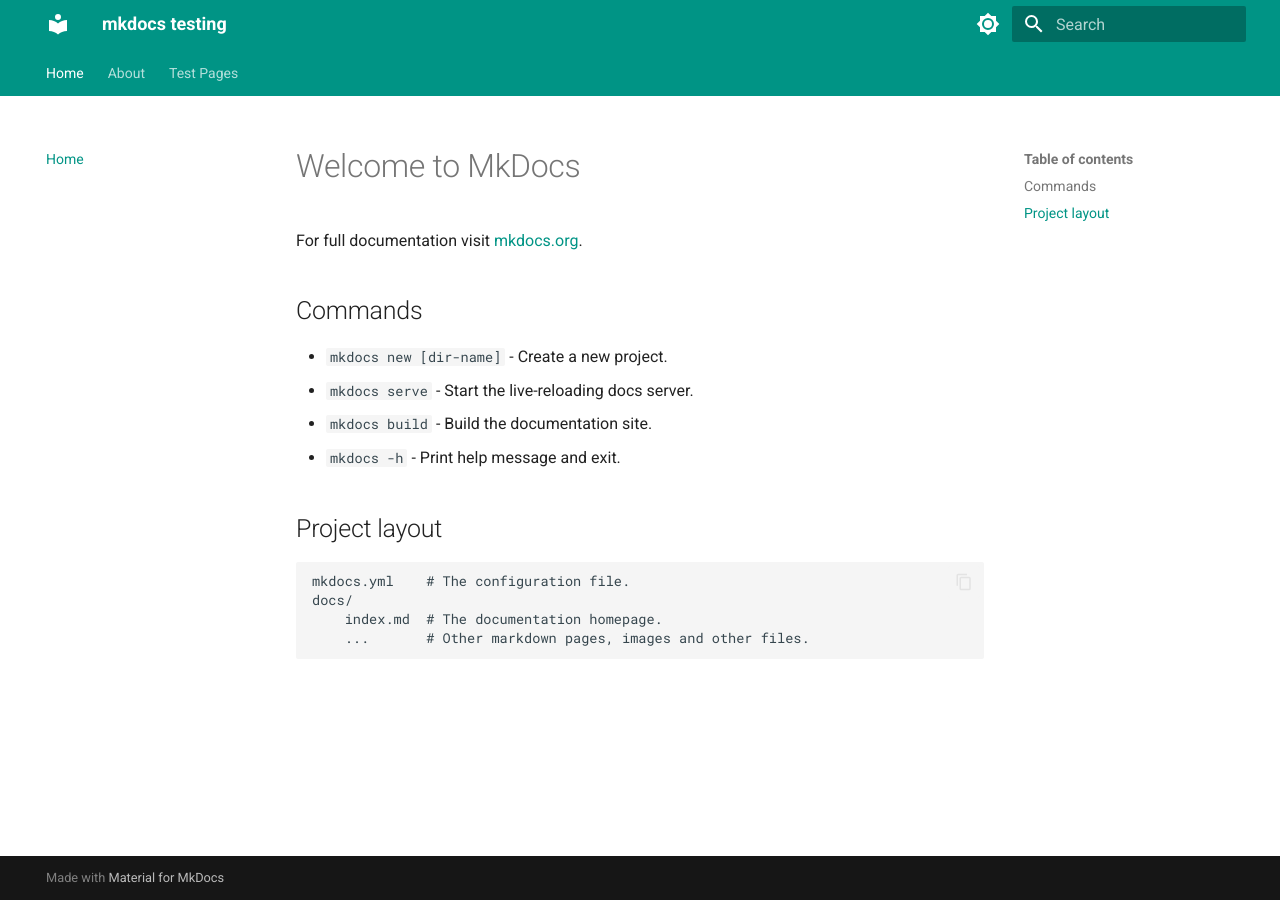
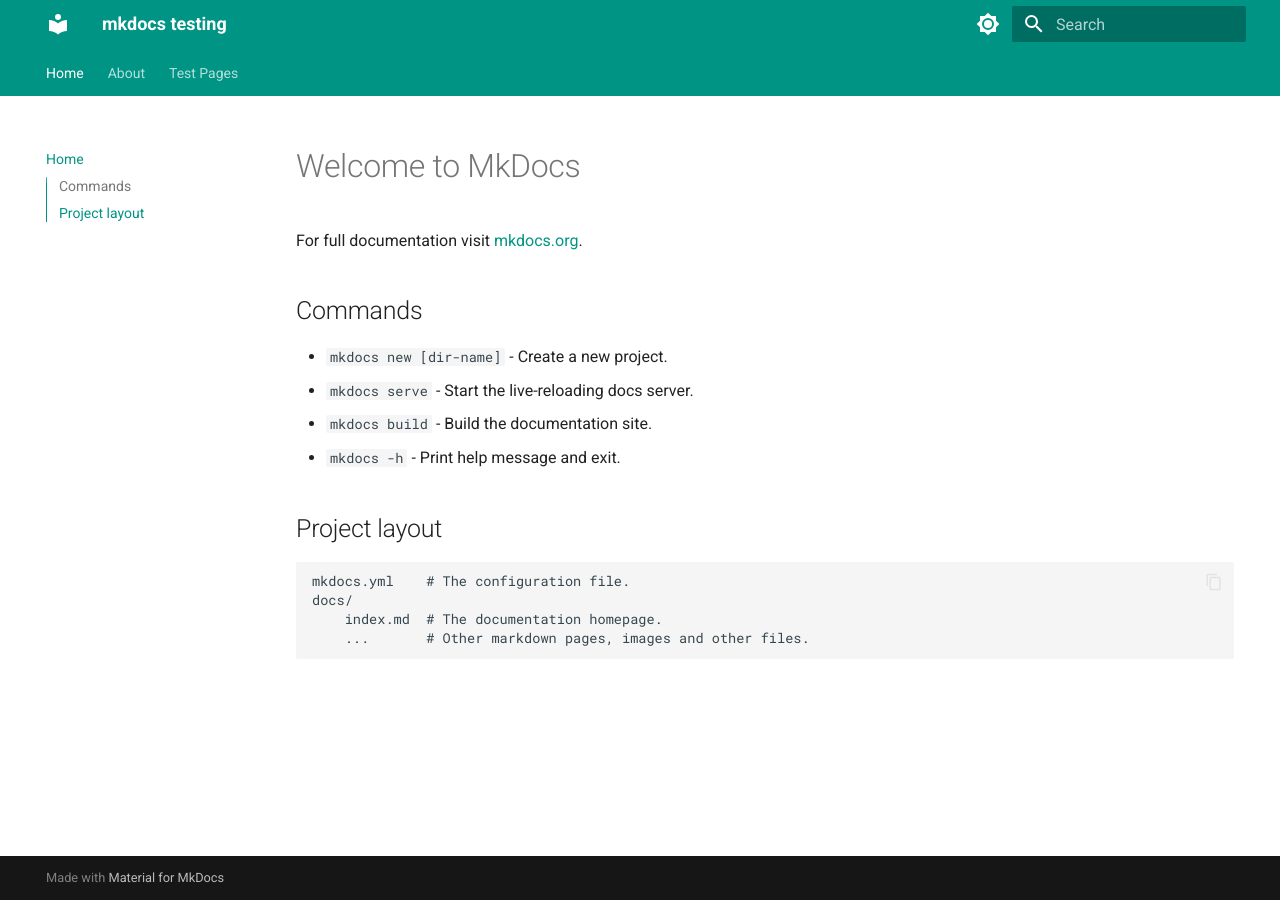
Before and after one commit to kamilkrzyskow/mkdocs-ci-issue, an MkDocs documentation site: the page built from docs/index.md, in a window 1280 px wide. Built offline with MkDocs 1.6.1 and Material for MkDocs 9.7.7, drawn with Linux system fonts in a browser that asks for light colours.

Commit message:
Update mkdocs.yml

```diff
--- a/mkdocs.yml
+++ b/mkdocs.yml
@@ -4,9 +4,9 @@
   name: material
   features:
     - navigation.tabs
-    - navigation.instant
-    - navigation.sections
-    #- toc.integrate
+    #- navigation.instant
+    #- navigation.sections
+    - toc.integrate
     - search.suggest
     - search.highlight
     - content.code.annotation
```
